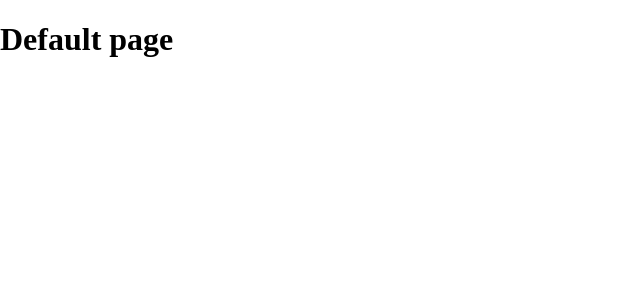
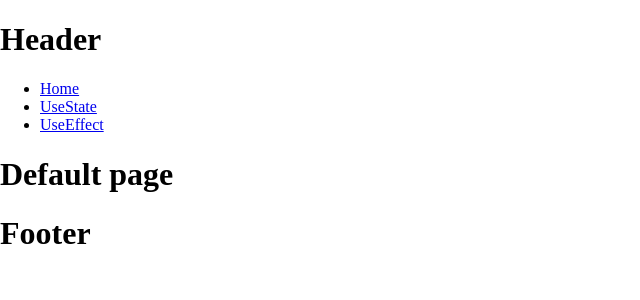
Before and after one commit to ArtemDubovov/-react-practice, a React (Create React App) app: page / in a window 1280 px wide. Shown: the top 300 px of the page, without its empty margins (0-640 px from the left). Built offline with nearby package versions, Linux system fonts and the light colour scheme.

Commit message:
add: add defaul, useState and useEffect pages, configure routing, add header and footer

```diff
--- a/src/App.js
+++ b/src/App.js
@@ -1,14 +1,14 @@
 import './App.css';
 import { BrowserRouter, Routes, Route } from 'react-router-dom';
-import UseEffectPage from './pages/useEffectPage/UseEffectPage';
-import UseStatePage from './pages/useStatePage/UseStatePage';
-import Default from './pages/default/default';
+import DefaultPage from './pages/default';
+import UseStatePage from './pages/useStatePage/';
+import UseEffectPage from './pages/useEffectPage';
 
 function App() {
   return (
     <BrowserRouter>
       <Routes>
-        <Route path="*" element={<Default />} />
+        <Route path="*" element={<DefaultPage />} />
         <Route path="/useState" element={<UseStatePage />} />
         <Route path="/useEffect" element={<UseEffectPage />} />
       </Routes>
--- /dev/null
+++ b/src/components/Footer/Footer.jsx
@@ -0,0 +1,13 @@
+import React from "react";
+
+import './style.css';
+
+function Footer() {
+    return (
+        <div>
+            <h1>Footer</h1>
+        </div>
+    )
+}
+
+export default Footer;
--- /dev/null
+++ b/src/components/Header/Header.jsx
@@ -0,0 +1,25 @@
+import React from "react";
+import { Link } from "react-router-dom";
+
+import './style.css';
+
+function Header() {
+    return (
+        <div>
+            <h1>Header</h1>
+            <ul>
+                <li>
+                    <Link to="/">Home</Link>
+                </li>
+                <li>
+                    <Link to="/useState">UseState</Link>
+                </li>
+                <li>
+                    <Link to="/useEffect">UseEffect</Link>
+                </li>
+            </ul>
+        </div>
+    )
+}
+
+export default Header;
--- /dev/null
+++ b/src/pages/default/index.jsx
@@ -0,0 +1,15 @@
+import Default from "./default";
+import Header from "../../components/Header/Header";
+import Footer from "../../components/Footer/Footer";
+
+function DefaultPage() {
+    return (
+        <>
+            <Header />
+            <Default />
+            <Footer />
+        </>
+    )
+}
+
+export default DefaultPage;
--- /dev/null
+++ b/src/pages/useEffectPage/index.jsx
@@ -0,0 +1,16 @@
+import React from "react";
+import Header from "../../components/Header/Header";
+import Footer from "../../components/Footer/Footer";
+import UseEffectComponent from "./useEffectComponent";
+
+function UseEffectPage() {
+    return (
+        <>
+            <Header />
+            <UseEffectComponent />
+            <Footer />
+        </>
+    )
+}
+
+export default UseEffectPage;
--- a/src/pages/useEffectPage/UseEffectPage.jsx
+++ b/src/pages/useEffectPage/useEffectComponent.jsx
@@ -1,6 +1,6 @@
 import React from "react";
 
-function UseEffectPage() {
+function UseEffectComponent() {
     return (
         <div>
             <h1>UseEffect</h1>
@@ -8,4 +8,4 @@ function UseEffectPage() {
     )
 }
 
-export default UseEffectPage;
+export default UseEffectComponent;
--- /dev/null
+++ b/src/pages/useStatePage/index.jsx
@@ -0,0 +1,16 @@
+import React from "react";
+import Header from "../../components/Header/Header";
+import Footer from "../../components/Footer/Footer";
+import UseStateComponent from "./useStateComponent";
+
+function UseStatePage() {
+    return (
+        <>
+            <Header />
+            <UseStateComponent />
+            <Footer />
+        </>
+    )
+}
+
+export default UseStatePage;
--- a/src/pages/useStatePage/UseStatePage.jsx
+++ b/src/pages/useStatePage/useStateComponent.jsx
@@ -1,6 +1,6 @@
 import React from "react";
 
-function UseStatePage() {
+function UseStateComponent() {
     return (
         <div>
             <h1>UseState</h1>
@@ -8,4 +8,4 @@ function UseStatePage() {
     )
 }
 
-export default UseStatePage;
+export default UseStateComponent;
```
Also changed, not shown: src/components/Footer/style.css (added), src/components/Header/style.css (added).
